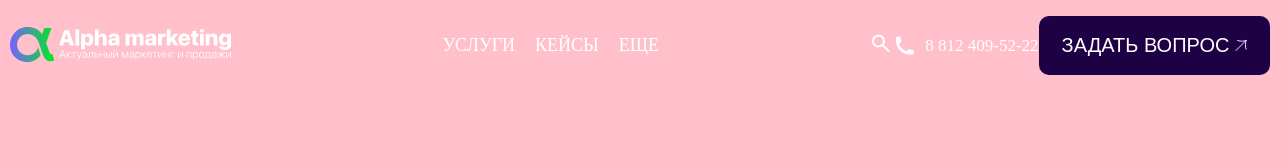
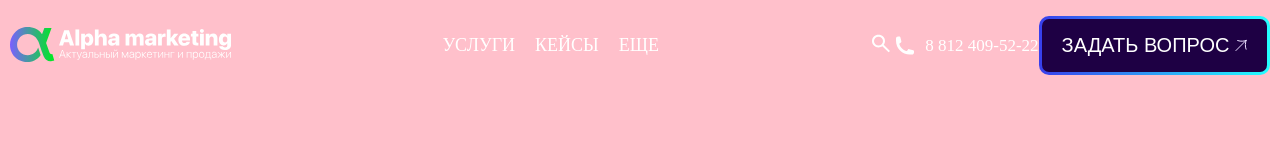
Before and after one commit to Igrrrr/alpham, a website: page src/index.html in a window 1280 px wide. Drawn offline with nearby package versions, Linux system fonts and the light colour scheme; files that its build step writes are made by us from their sources; files whose address does not match are found by name; a web font is replaced by a local one.

Commit message:
fix: header__button

```diff
--- a/src/scss/modules/_header.scss
+++ b/src/scss/modules/_header.scss
@@ -8,6 +8,8 @@
     padding: 0 10px;
     display: flex;
     align-items: center;
+    //width: 100%;
+
   }
 
   &__top {
@@ -55,6 +57,9 @@
     border: double 3px transparent;
     background-image: linear-gradient(#1E0044, #1E0044),
                       linear-gradient(90deg, rgba(56,63,236,1) 0%, rgba(35,255,255,1) 100%);
+    background-origin: border-box;
+    background-clip: padding-box, border-box;
+
     color: $font-white;
     font-size: 20px;
     border-radius: 10px;
```
